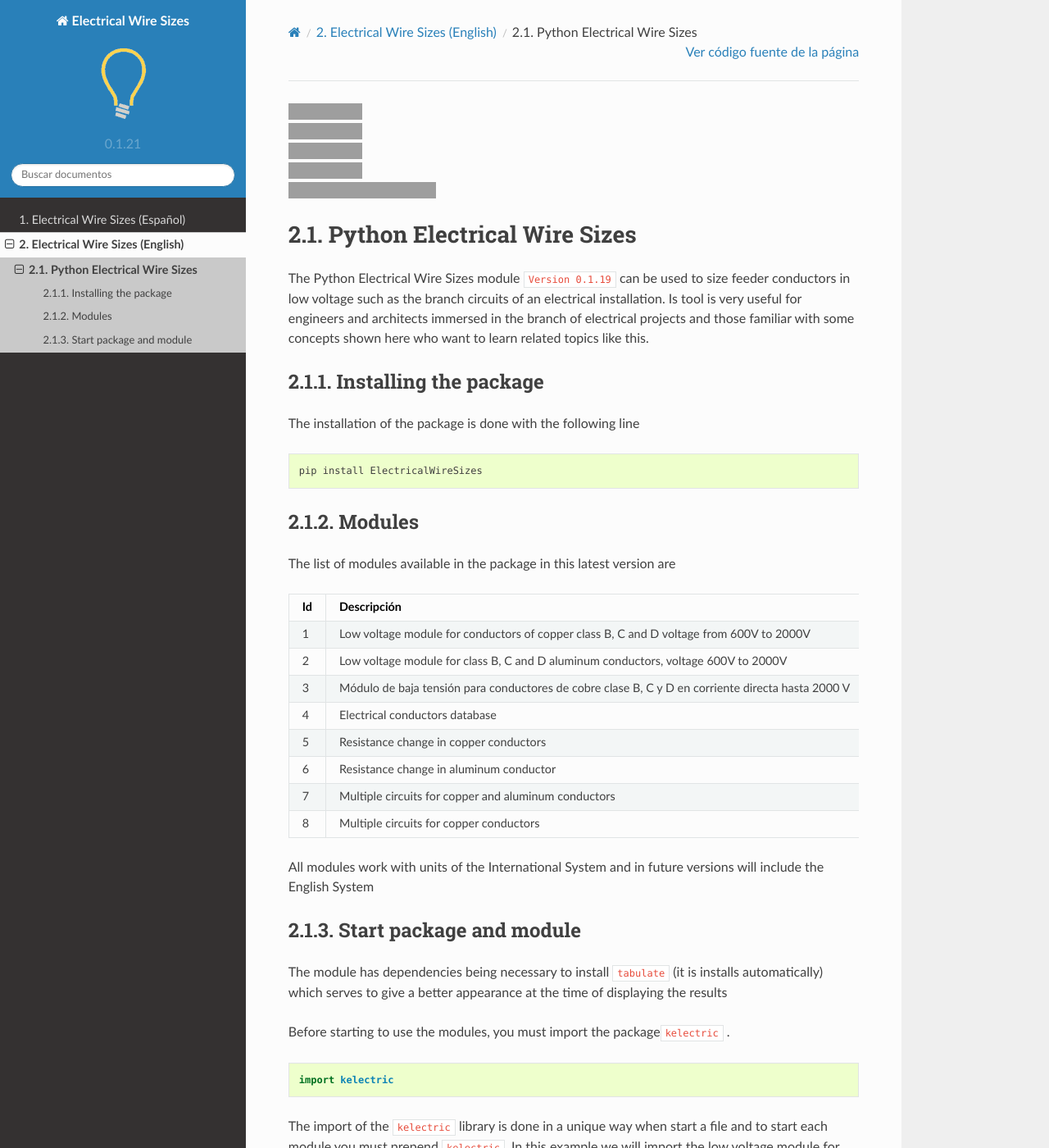
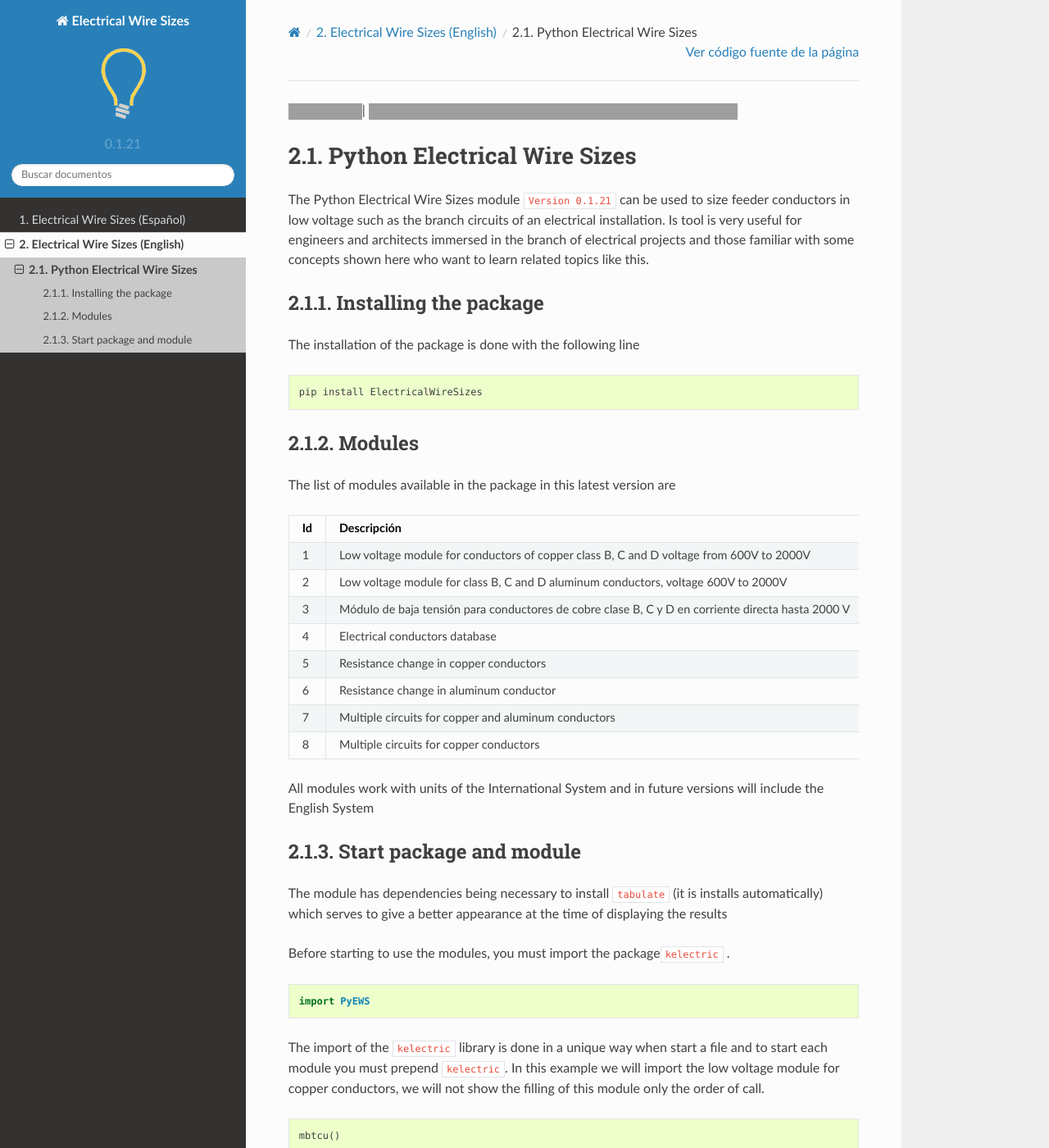
Before and after one commit to jacometoss/PyEWS, a Sphinx documentation site: the page built from docs/parte2/Install.rst, in a window 1280 px wide and 1400 px high. Shown: the whole window at 82% size. Built offline with Sphinx 7.4.7 and the Read the Docs theme 2.0.0, drawn with Linux system fonts in a browser that asks for light colours; pages that are not in the unit, such as notebooks, are missing from menus; grey boxes are pictures that could not be loaded.

Commit message:
Update Install.rst

```diff
--- a/docs/parte2/Install.rst
+++ b/docs/parte2/Install.rst
@@ -1,13 +1,9 @@
-| |image1|
-| |image2|
-| |image3|
-| |image4|
-| |image5|\ |image6|
+| |image1|\ | |image2|\ |image3|\ |image4|\ |image5|\ |image6|
 
 Python Electrical Wire Sizes
 ============================
 
-The Python Electrical Wire Sizes module ``Version 0.1.19`` can be
+The Python Electrical Wire Sizes module ``Version 0.1.21`` can be
 used to size feeder conductors in low voltage such as the branch circuits
 of an electrical installation. Is tool is very useful for engineers and
 architects immersed in the branch of electrical projects and those familiar
@@ -68,7 +64,7 @@ package\ ``kelectric`` .
 
 .. code:: python
 
-   import kelectric
+   import PyEWS
 
 The import of the ``kelectric`` library is done in a unique way when
 start a file and to start each module you must prepend
@@ -78,7 +74,7 @@ only the order of call.
 
 .. code:: python
 
-   kelectric.mbtcu()
+   mbtcu()
 
 In this simple way we can start each of the modules
 shown in the table shown above. In the following points
```
